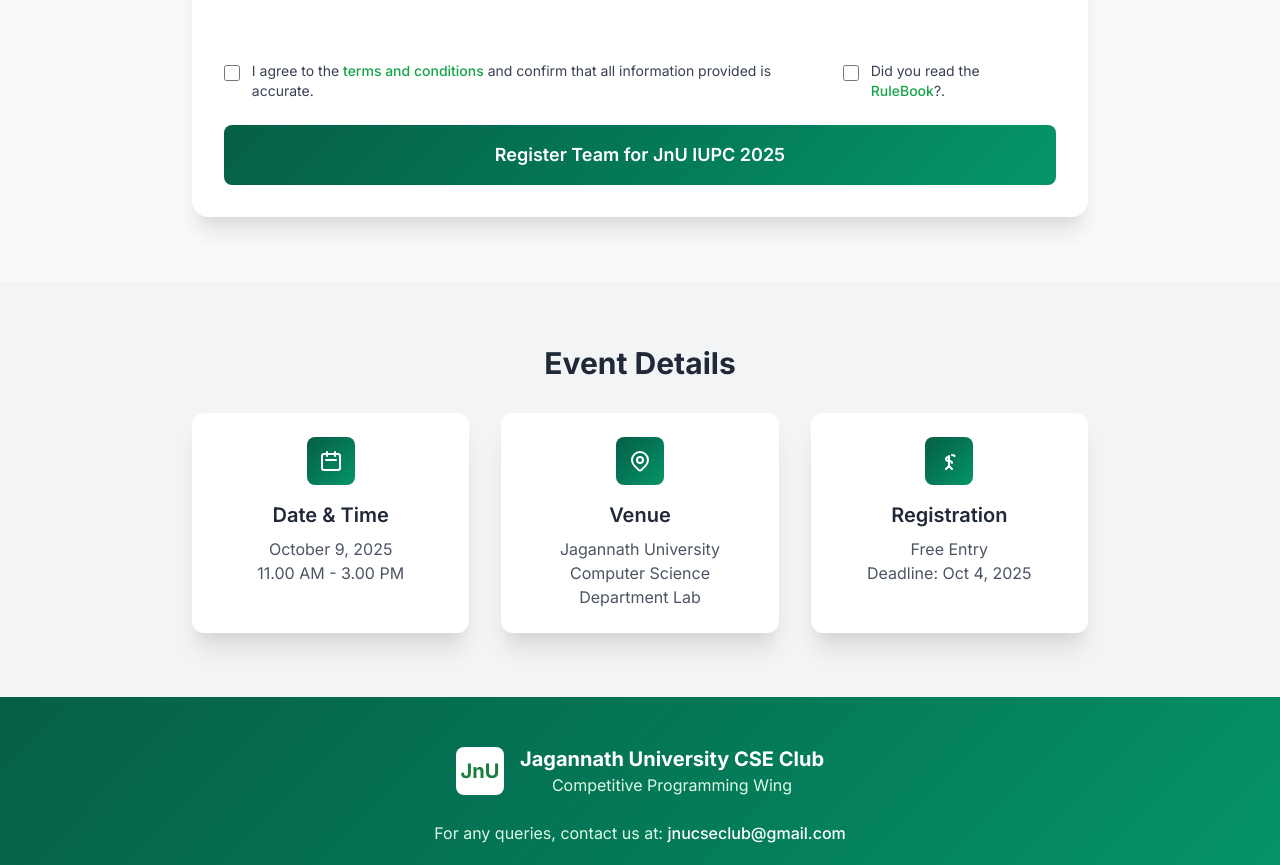
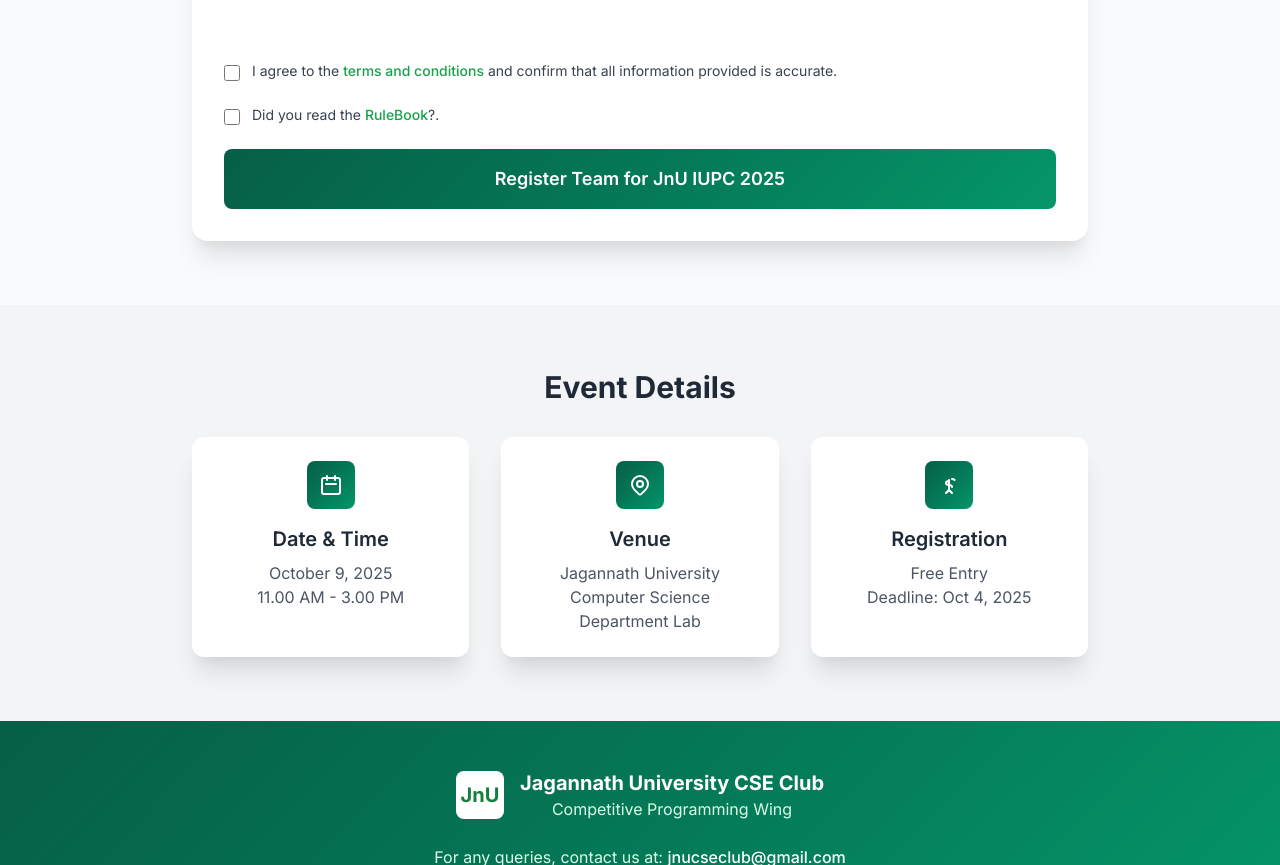
Before and after one commit to Shafayet-jamil/IUPC-Registration-Site, a website: page index.html in a window 1280 px wide. Shown: the part 2237-3102 px from the top of the page. Drawn offline with nearby package versions, Linux system fonts and the light colour scheme.

Commit message:
Update the rule book position from side to below

```diff
--- a/index.html
+++ b/index.html
@@ -414,7 +414,11 @@
                         <label class="text-sm text-gray-700">
                             I agree to the <a href="#" class="text-green-600 hover:text-green-700 font-medium">terms and conditions</a> and confirm that all information provided is accurate.
                         </label>
-                        <input type="checkbox" required class="mt-1 w-4 h-4 text-green-600 border-gray-300 rounded focus:ring-green-500">
+
+                    </div>
+<!--                     adding the rule book for the constst -->
+                    <div class="flex items-start space-x-3 mb-6">
+                      <input type="checkbox" required class="mt-1 w-4 h-4 text-green-600 border-gray-300 rounded focus:ring-green-500">
                         <label class="text-sm text-gray-700">
                             Did you read the <a href="https://drive.google.com/file/d/1e7cKmlmSF7_tBveB5Au--amys0Za7GGe/view" class="text-green-600 hover:text-green-700 font-medium">RuleBook</a>?.
                         </label>
```
